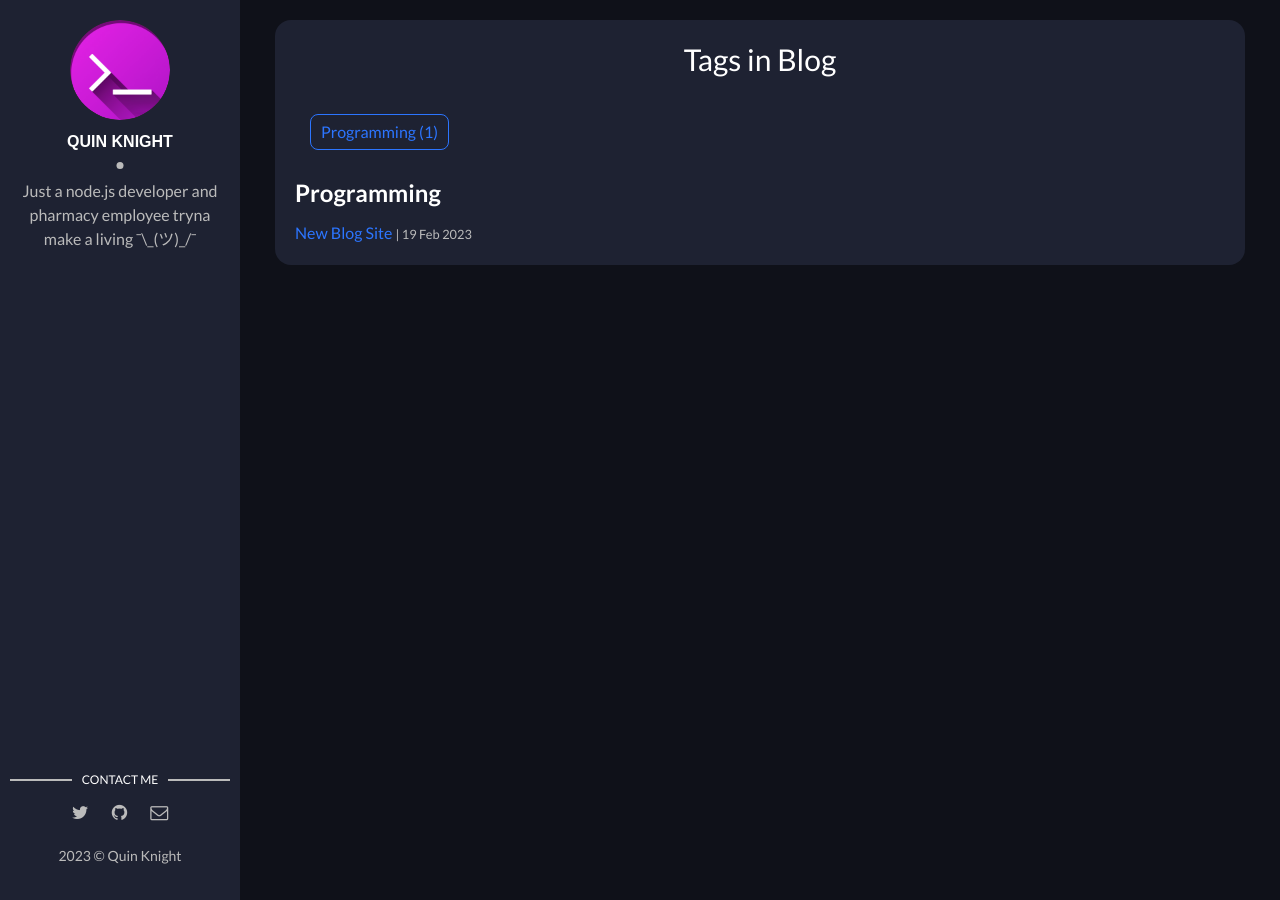
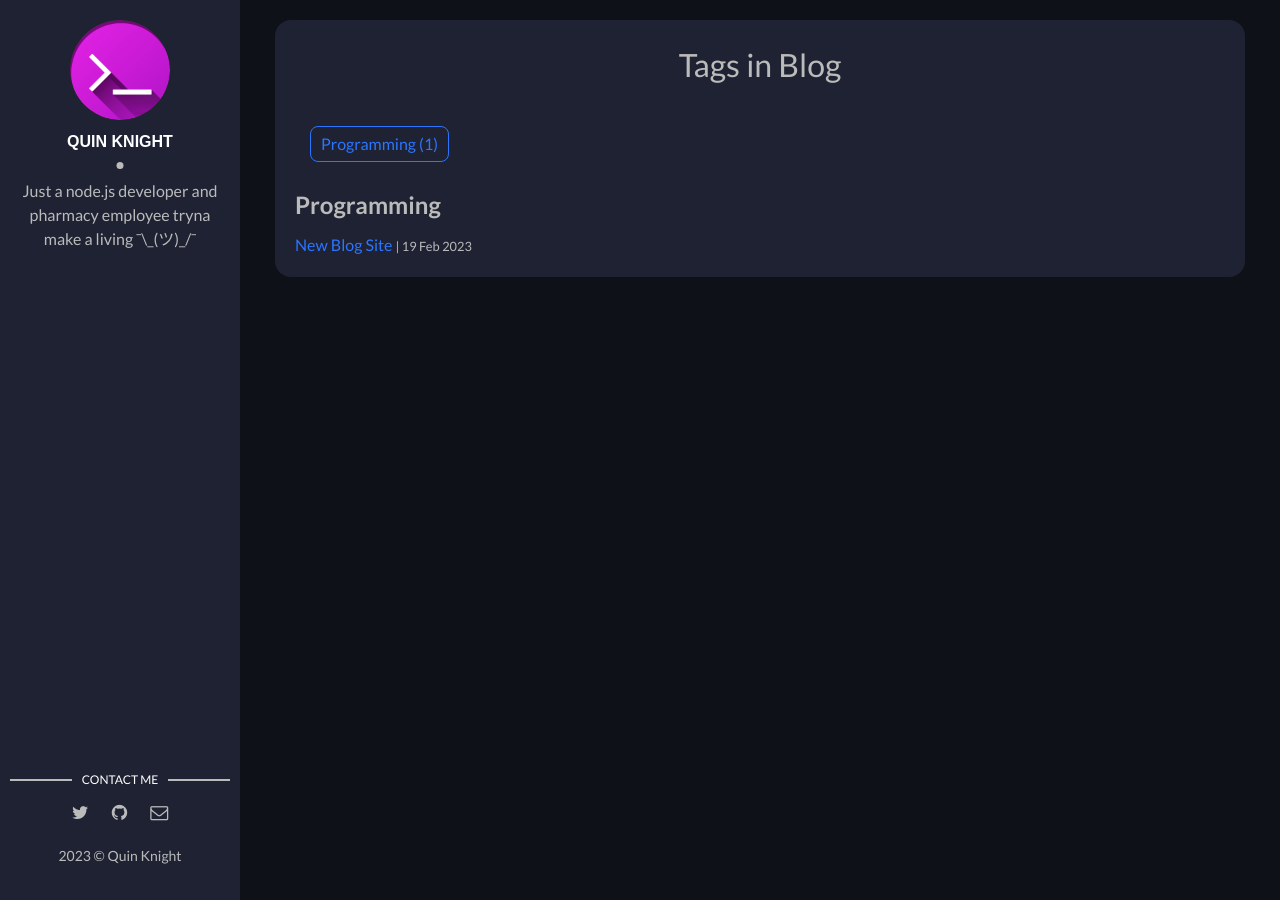
Before and after one commit to cheesits456/cheesits456.github.io, a Jekyll site: the page built from tags.html, in a window 1280 px wide. Built offline with Jekyll 4.4.1, drawn with Linux system fonts in a browser that asks for light colours.

```diff
--- a/assets/css/main.css
+++ b/assets/css/main.css
@@ -892,6 +892,7 @@
 .post, .article-page {
   background-color: #1e2232;
   border-radius: 1rem;
+  width: 100%;
 }
 
 ::-moz-selection {
@@ -1320,14 +1321,11 @@
 }
 
 .blog-tags h1 {
-  font-size: 30px;
   text-align: center;
-  line-height: 1.3;
-  color: #fff;
 }
 
 .blog-tags h2 {
-  color: #fff;
+  color: #bbb;
   margin: 10px 0;
 }
 
```
Also changed, not shown: 404.html (added, +15 -0 lines).
